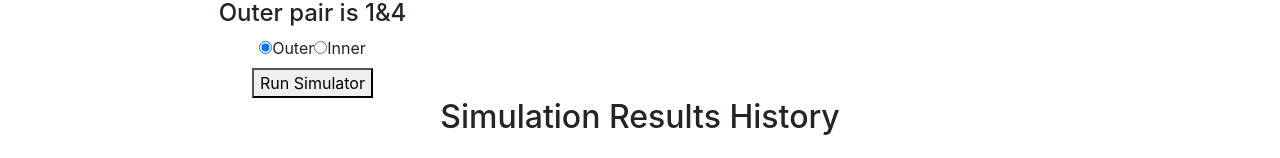
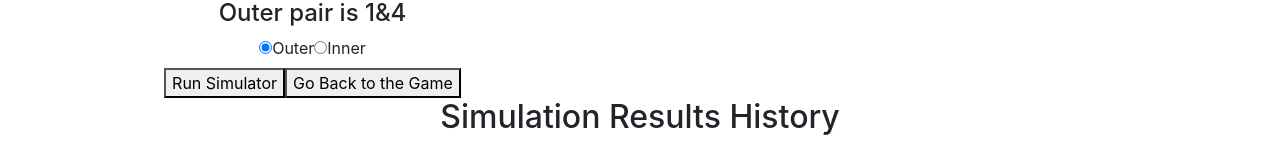
Before and after one commit to tomjmcnamee/tjm-apps, a React (Create React App) app: page /STB-Simulator in a window 1280 px wide. Shown: the part 489-647 px from the top of the page. Built offline with nearby package versions, Linux system fonts and the light colour scheme; no server answers.

Commit message:
Added button to hit simuliator from regular game

```diff
--- a/src/Components/stb-diceRoll.js
+++ b/src/Components/stb-diceRoll.js
@@ -1,5 +1,6 @@
 import React from 'react';
 import { connect } from 'react-redux'
+import { Link } from 'react-router-dom'
 import Randomizer from 'react-randomizer'
 import { stb_RollSum, stb_DiceRoll } from '../actions'
 import RollStats from './stb-RollStats'
@@ -177,6 +178,11 @@
                 <button type="button" className="btn btn-primary btn-lg btn-warning" onKeyDown={(e) => this.onKeyPressedRoll(e)} tabIndex="0" onClick={this.newGameClickHandler}>Start New Game</button>
                 {this.props.board.length > 0 ? <h1>You Lose!</h1> : null }
                 {this.props.board.length === 0 ? <h1>You WIN!</h1> : null }
+                <Link to="/STB-Simulator">
+                  <button type="button">
+                        Use The Simulator!
+                  </button>
+                </Link>
               </>
               :
                 this.props.readyToRoll
--- a/src/Containers/ShutTheBoxSimulator.js
+++ b/src/Containers/ShutTheBoxSimulator.js
@@ -1,5 +1,6 @@
 import React from 'react';
 import { connect } from 'react-redux'
+import { Link } from 'react-router-dom'
 import { stb_runSimulationWithVariables, stb_setSimulationHistory } from '../actions'
 import  GridBuilder  from '../Components/GridBuilder'
 
@@ -72,6 +73,11 @@
                 <span />
               <br />
               <button tpye="submit" >Run Simulator</button>
+              <Link to="/shutthebox">
+                  <button type="button">
+                        Go Back to the Game
+                  </button>
+                </Link>
             </form>
           </div>
           <div className="col">
```
